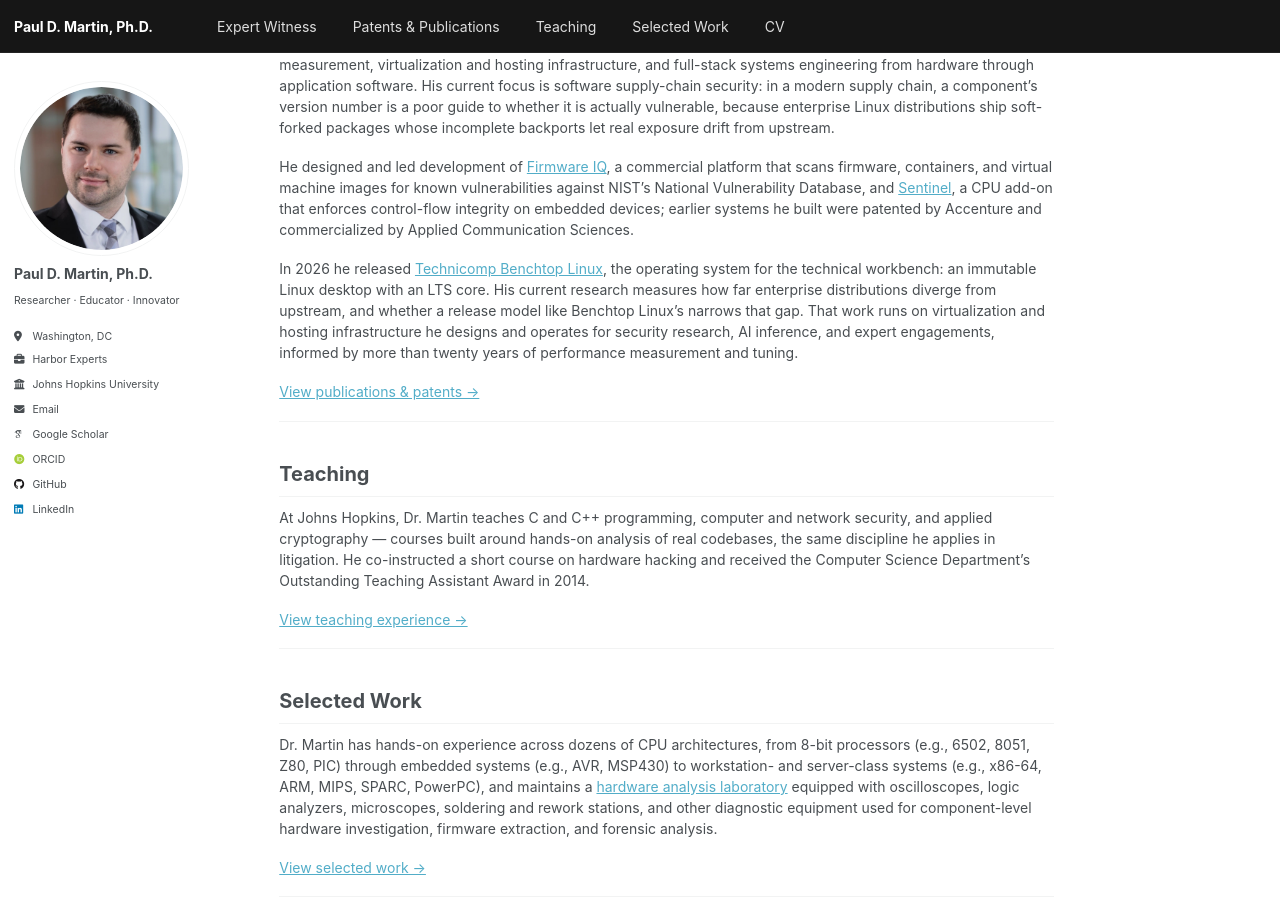
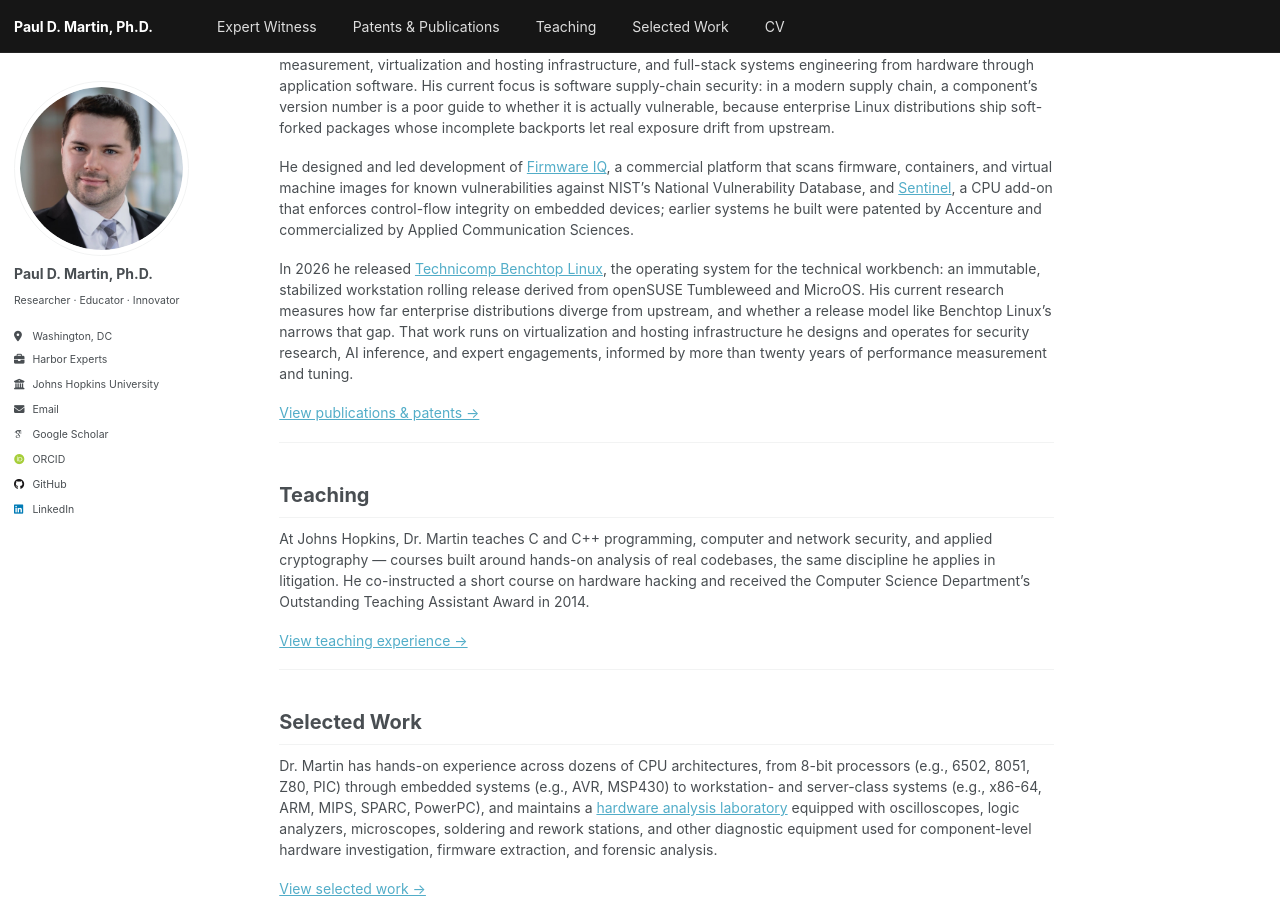
Before and after one commit to pauldmartinphd/pauldmartinphd.github.io, a Jekyll site: the page built from _pages/about.md, in a window 1280 px wide and 900 px high, scrolled down 981 px. Built offline with Jekyll 4.4.1, drawn with Linux system fonts in a browser that asks for light colours; some web fonts are replaced.

Commit message:
About: describe Benchtop Linux as a stabilized workstation rolling release

```diff
--- a/_pages/about.md
+++ b/_pages/about.md
@@ -40,7 +40,7 @@
 
 He designed and led development of [Firmware IQ](https://harborlabs.com/regulatory-support/persistent-vulnerability-monitoring/), a commercial platform that scans firmware, containers, and virtual machine images for known vulnerabilities against NIST's National Vulnerability Database, and [Sentinel](https://scholar.google.com/citations?view_op=view_citation&hl=en&user=lmafl-QAAAAJ&citation_for_view=lmafl-QAAAAJ:eQOLeE2rZwMC), a CPU add-on that enforces control-flow integrity on embedded devices; earlier systems he built were patented by Accenture and commercialized by Applied Communication Sciences.
 
-In 2026 he released [Technicomp Benchtop Linux](/portfolio/#benchtop-linux), the operating system for the technical workbench: an immutable Linux desktop with an LTS core. His current research measures how far enterprise distributions diverge from upstream, and whether a release model like Benchtop Linux's narrows that gap. That work runs on virtualization and hosting infrastructure he designs and operates for security research, AI inference, and expert engagements, informed by more than twenty years of performance measurement and tuning.
+In 2026 he released [Technicomp Benchtop Linux](/portfolio/#benchtop-linux), the operating system for the technical workbench: an immutable, stabilized workstation rolling release derived from openSUSE Tumbleweed and MicroOS. His current research measures how far enterprise distributions diverge from upstream, and whether a release model like Benchtop Linux's narrows that gap. That work runs on virtualization and hosting infrastructure he designs and operates for security research, AI inference, and expert engagements, informed by more than twenty years of performance measurement and tuning.
 
 [View publications & patents &rarr;](/publications/)
 
```
